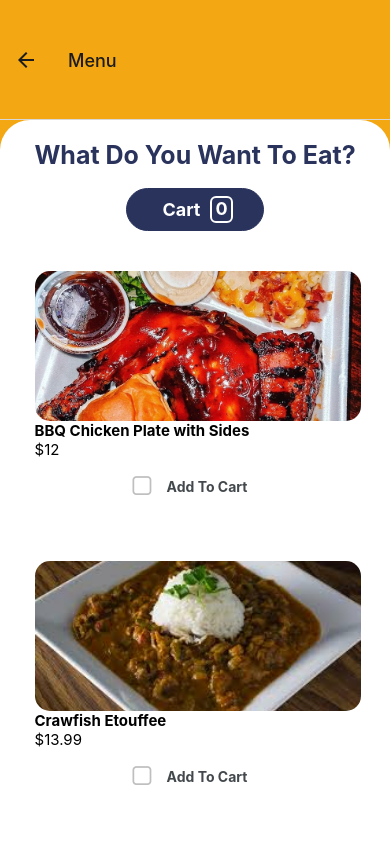
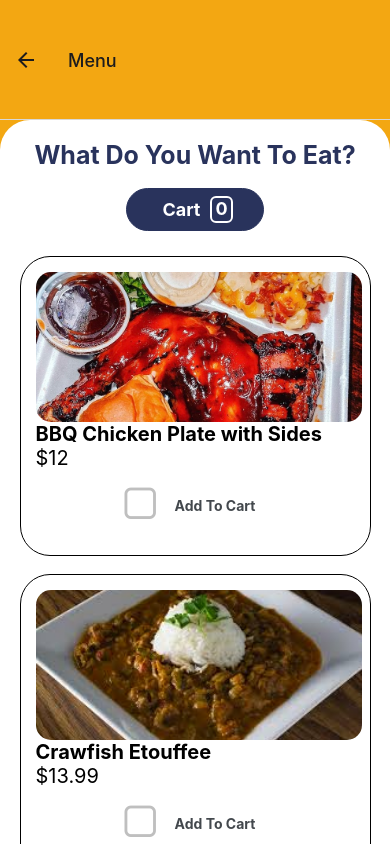
Before and after one commit to ZakWolfgang/ServadoApp, a React Native app in the folder mobile-app/: screen /Menu in a window 390 px wide. Shown: the top 844 px of the page. Built offline with nearby package versions, Linux system fonts and the light colour scheme; no server answers.

Commit message:
menu stuff

```diff
--- a/mobile-app/components/MenuCard.js
+++ b/mobile-app/components/MenuCard.js
@@ -29,6 +29,7 @@ export default function MenuCard({
                     style={styles.checkbox}
                     center
                     title="Add To Cart"
+                    size={40}
                     checked={check1}
                     onPress={() => setCheck1(!check1)}
                 />
@@ -48,7 +49,8 @@ const styles =StyleSheet.create({
         margin:7,
         padding:15,
         borderRadius:30,
-        marginVertical:9
+        marginVertical:9,
+        borderWidth:.5
 
 
     },
@@ -56,28 +58,19 @@ const styles =StyleSheet.create({
         borderRadius:15,
         height:150,
 
+    },
+
+    meal: {
+        fontSize:20,
+        color:'black',
+        fontWeight:"bold",
 
     },
 
-    meal: {
-        fontSize:15,
-        color:'black',
-        fontWeight:"bold"
-    },
-
     price:{
-        fontSize:15,
+        fontSize:20,
         color:"black",
     },
 
-    checkbox:{
-        backgroundColor:colors.darkBlue,
-        marginTop:15,
-        marginBottom:5,
-        justifyContent:"center",
-        borderColor:colors.darkBlue,
-        borderWidth:1,
-        borderRadius:25,
-    }
 
 })
--- a/mobile-app/components/RestaurantCard.js
+++ b/mobile-app/components/RestaurantCard.js
@@ -51,6 +51,7 @@ const styles = StyleSheet.create({
         backgroundColor:colors.white,
         marginVertical:9,
         borderRadius:15,
+        borderWidth:.5,
         shadowColor: "#000",
         shadowOffset: {
 	        width: 0,
@@ -58,6 +59,7 @@ const styles = StyleSheet.create({
         },
         shadowOpacity: 0.34,
         elevation: 10,
+
 
     },
     image:{
```
